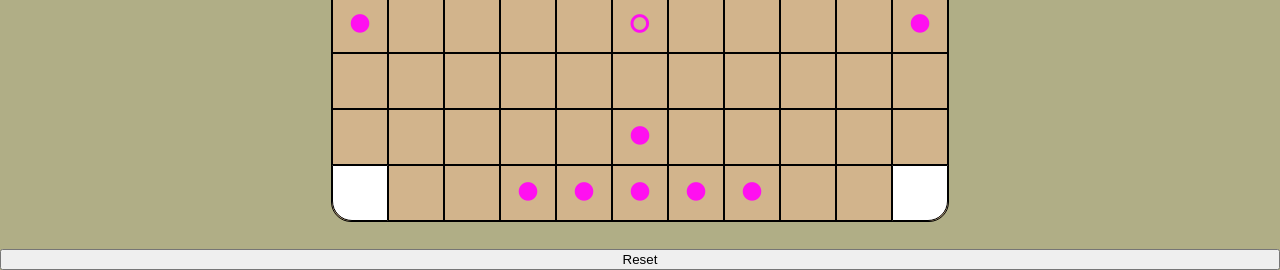
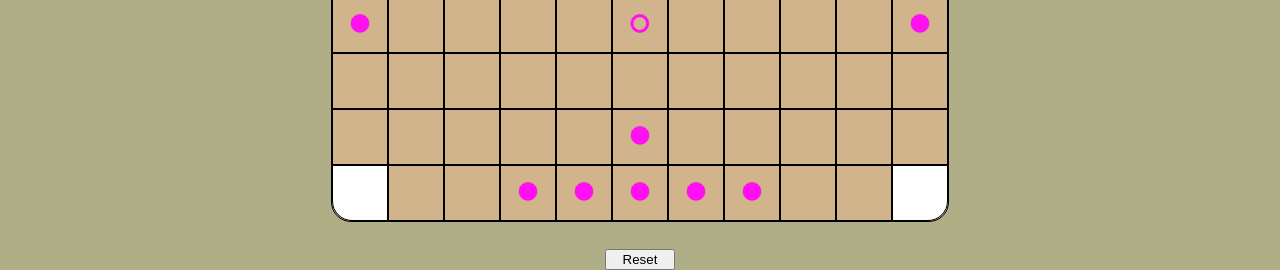
Before and after one commit to Codykilpatrick/viking-chess, a plain HTML site: page index.html in a window 1280 px wide. Shown: the part 530-800 px from the top of the page. Drawn offline with Linux system fonts and the light colour scheme.

Commit message:
Center reset button

```diff
--- a/css/style.css
+++ b/css/style.css
@@ -11,6 +11,7 @@ flex-direction: column;
 text-align: center;
 color: white;
 font-size: x-large;
+align-items: center;
 }
 
 section.board {
@@ -43,6 +44,9 @@ section.board > * {
 .throne {
   background-color: gold !important;
 }
+.btn {
+  width: 70px;
+}
 
 #sq0 {
   border-top-left-radius: 20px;
```
